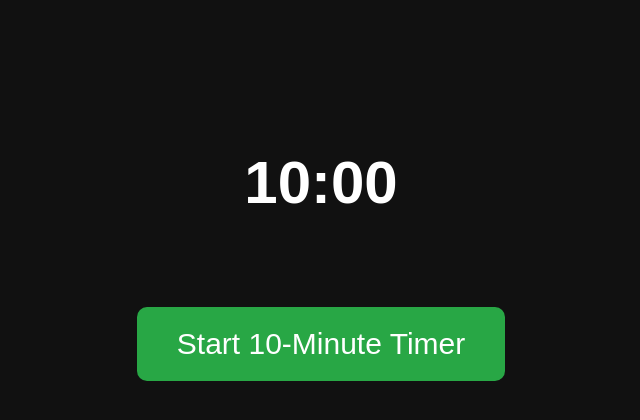
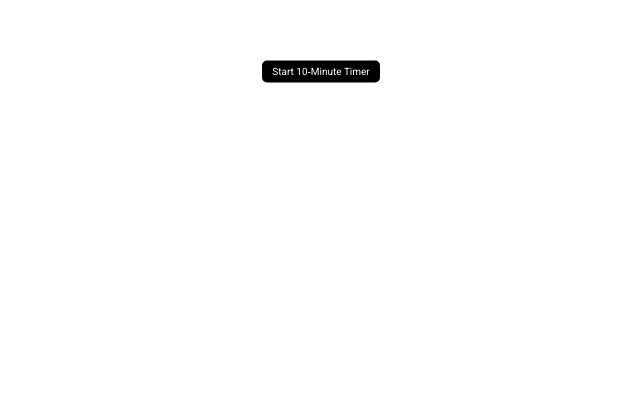
Before and after one commit to cjensen851/10-min-timer, a plain HTML site: page index.html in a window 1280 px wide. Shown: the whole page, without its empty margins (319-959 px from the left). Drawn offline with Linux system fonts and the light colour scheme.

Commit message:
Update index.html

```diff
--- a/index.html
+++ b/index.html
@@ -1,35 +1,73 @@
+
 <!DOCTYPE html>
 <html lang="en">
 <head>
-  <meta charset="UTF-8" />
-  <meta name="viewport" content="width=device-width, initial-scale=1.0"/>
+  <meta charset="UTF-8">
+  <meta name="viewport" content="width=device-width, initial-scale=1.0">
   <title>10 Minute Timer</title>
+  <!-- Load Roboto from Google Fonts -->
+  <link href="https://fonts.googleapis.com/css2?family=Roboto&display=swap" rel="stylesheet">
   <style>
-    body { background: #111; color: #fff; font-family: sans-serif; text-align: center; padding-top: 100px; }
-    h1 { font-size: 60px; }
-    button { font-size: 30px; padding: 20px 40px; margin-top: 50px; border: none; border-radius: 10px; background: #28a745; color: white; cursor: pointer; }
-    button:disabled { background: #555; cursor: default; }
+    html, body {
+      background: transparent;
+      color: #fff;
+      font-family: 'Roboto', sans-serif;
+      text-align: center;
+      margin: 0;
+      padding: 0;
+    }
+    .wrapper {
+      padding-top: 20px;
+      transform: scale(0.5); /* shrink to 50% size */
+      transform-origin: top center;
+    }
+    h1 {
+      font-size: 60px;
+      margin: 0;
+    }
+    button {
+      font-size: 20px;
+      padding: 10px 20px;
+      margin-top: 30px;
+      border: none;
+      border-radius: 10px;
+      background: #000; /* black button */
+      color: white;
+      cursor: pointer;
+      font-family: 'Roboto', sans-serif;
+    }
+    button:disabled {
+      background: #444;
+      cursor: default;
+    }
   </style>
 </head>
 <body>
-  <h1 id="timer">10:00</h1>
-  <button id="startBtn">Start 10‑Minute Timer</button>
+  <div class="wrapper">
+    <h1 id="timer">10:00</h1>
+    <button id="startBtn">Start 10‑Minute Timer</button>
+  </div>
+
   <script>
-    const timerDisplay = document.getElementById(\"timer\");
-    const startBtn = document.getElementById(\"startBtn\");
+    const timerDisplay = document.getElementById("timer");
+    const startBtn = document.getElementById("startBtn");
     let countdown;
-    startBtn.addEventListener(\"click\", () => {
+
+    startBtn.addEventListener("click", () => {
       let timeLeft = 600;
       startBtn.disabled = true;
+
       countdown = setInterval(() => {
-        const m = String(Math.floor(timeLeft / 60)).padStart(2,'0');
-        const s = String(timeLeft % 60).padStart(2,'0');
+        const m = String(Math.floor(timeLeft / 60)).padStart(2, '0');
+        const s = String(timeLeft % 60).padStart(2, '0');
         timerDisplay.textContent = `${m}:${s}`;
+
         if (timeLeft <= 0) {
           clearInterval(countdown);
           startBtn.disabled = false;
-          startBtn.textContent = \"Restart Timer\";
+          startBtn.textContent = "Restart Timer";
         }
+
         timeLeft--;
       }, 1000);
     });
```
